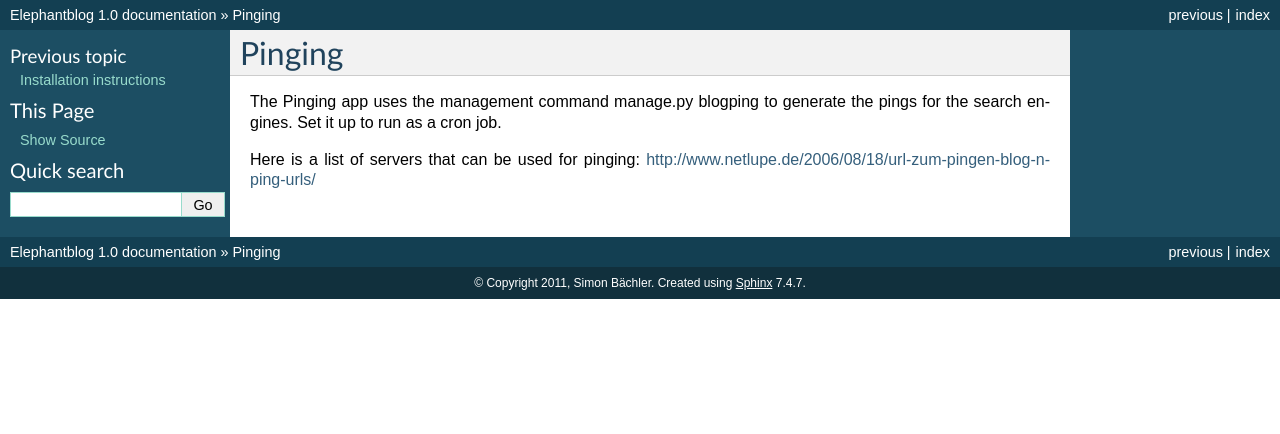
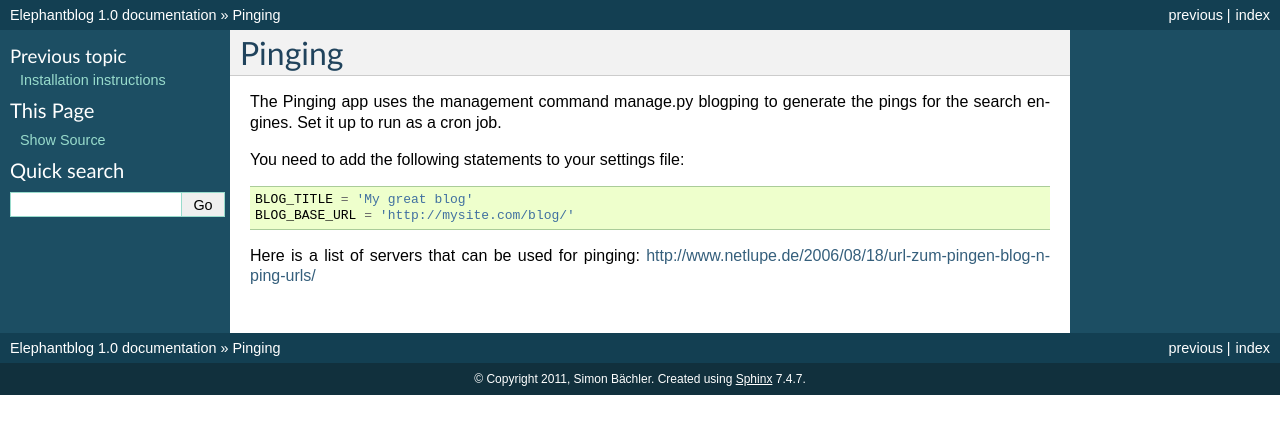
Before and after one commit to feincms/feincms-elephantblog, a Sphinx documentation site: the page built from docs/extensions.rst, in a window 1280 px wide. Shown: the top 434 px of the page. Built offline with Sphinx 7.4.7, drawn with Linux system fonts in a browser that asks for light colours.

Commit message:
make paginate_by settable, change naming of URL setting

```diff
--- a/docs/extensions.rst
+++ b/docs/extensions.rst
@@ -6,4 +6,9 @@ Pinging
 
 The Pinging app uses the management command manage.py blogping to generate the pings for the search engines. Set it up to run as a cron job.
 
+You need to add the following statements to your settings file::
+
+    BLOG_TITLE = 'My great blog'
+    BLOG_BASE_URL = 'http://mysite.com/blog/'
+
 Here is a list of servers that can be used for pinging: `<http://www.netlupe.de/2006/08/18/url-zum-pingen-blog-n-ping-urls/>`_
```
Also changed, not shown: docs/installation.rst (+8 -0 lines), 2 other files.
